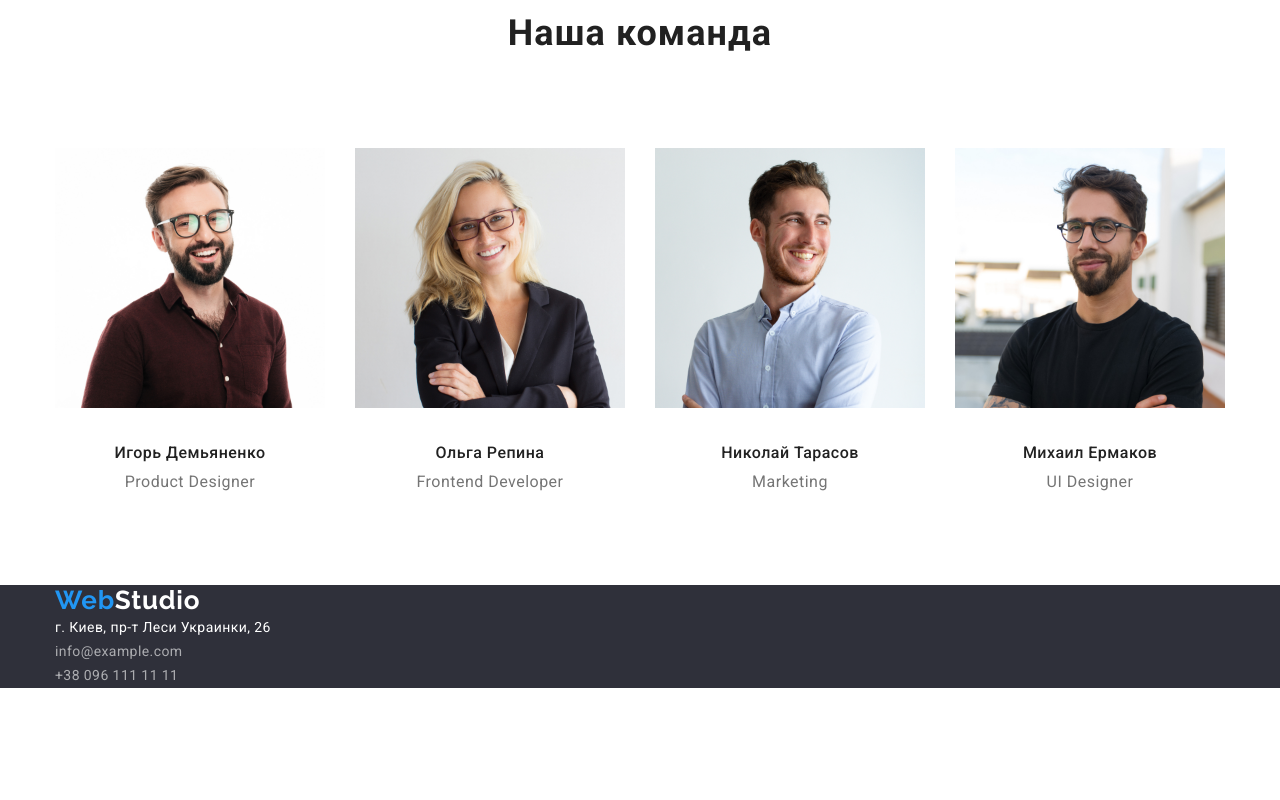
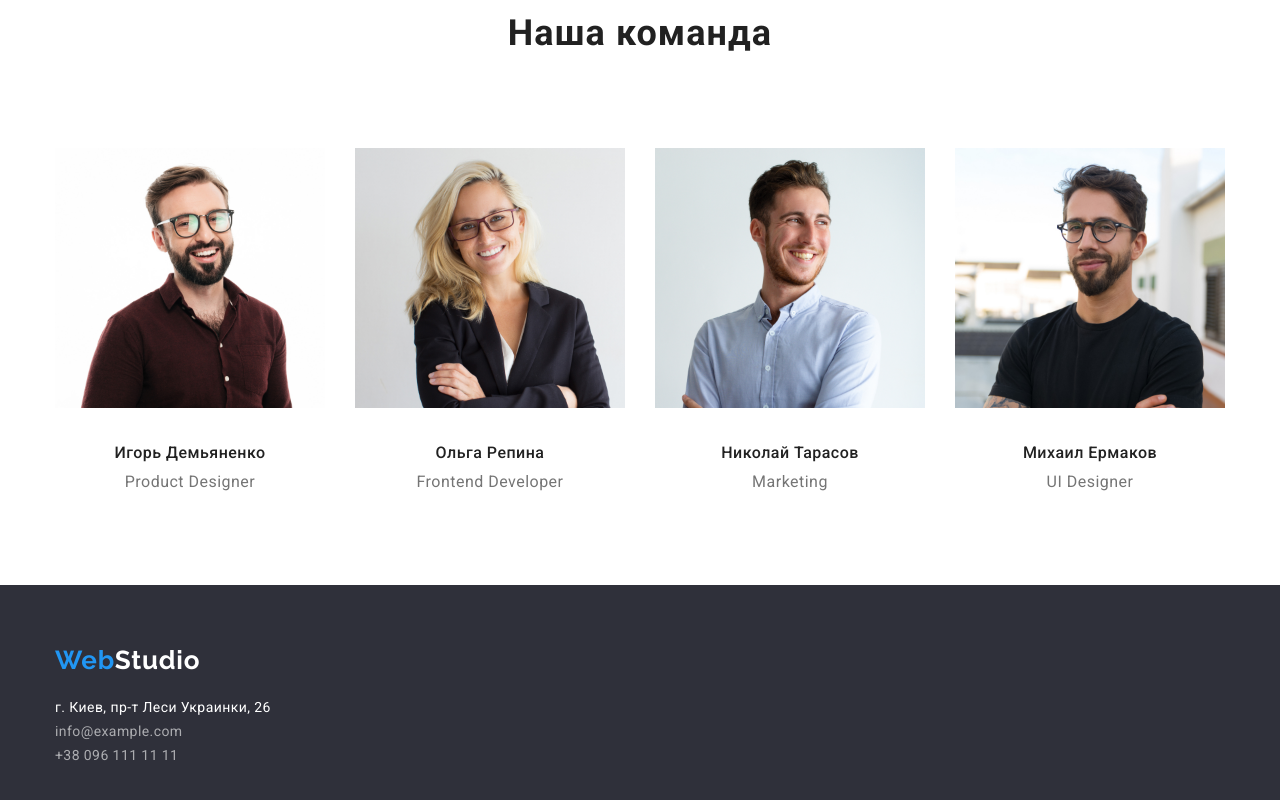
Before and after one commit to HalkinK/goit-markup-hw-03, a plain HTML site: page index.html in a window 1280 px wide. Shown: the part 1514-2314 px from the top of the page. Before the commit the page ends 2202 px from the top, so only its background shows below. Drawn offline with nearby package versions, Linux system fonts and the light colour scheme.

Commit message:
Показывает футер страницы

```diff
--- a/css/styles.css
+++ b/css/styles.css
@@ -264,11 +264,28 @@ p {
 }
 
 /* Footer */
+
+.footer-logo {
+  display: inline-block;
+  margin-top: 60px;
+  margin-bottom: 20px;
+  margin-right: auto;
+}
+
 .white-text {
   color: #ffffff;
 }
 
+/* .white-text .footer-mail {
+  display: inline-block;
+  margin-right: auto;
+  margin-bottom: 9px;
+} */
+
 .footer-addr {
+  margin-left: auto;
+  padding-bottom: 60px;
+
   font-size: 14px;
   line-height: 1.71;
   letter-spacing: 0.03em;
--- a/index.html
+++ b/index.html
@@ -136,15 +136,15 @@
     <!-- Подвал страницы-->
     <footer class="footer">
         <div class="container">
-         <a class="logo" href="/">
+         <a class="logo footer-logo" href="/">
             <span class="logo-color">Web</span><span class="white-text">Studio</span>
-        </a>
+         </a>
 
-        <address class="footer-addr">
+         <address class="footer-addr">
             <span class="white-text">г. Киев, пр-т Леси Украинки, 26</span><br/>
-            <a class="footer-link" href="mailto:info@example.com">info@example.com</a> <br/>
+            <a class="footer-link footer-mail" href="mailto:info@example.com">info@example.com</a> <br/>
             <a class="footer-link" href="tel:+380961111111">+38 096 111 11 11</a>
-        </address>
+         </address>
         </div>
 
     </footer>
```
